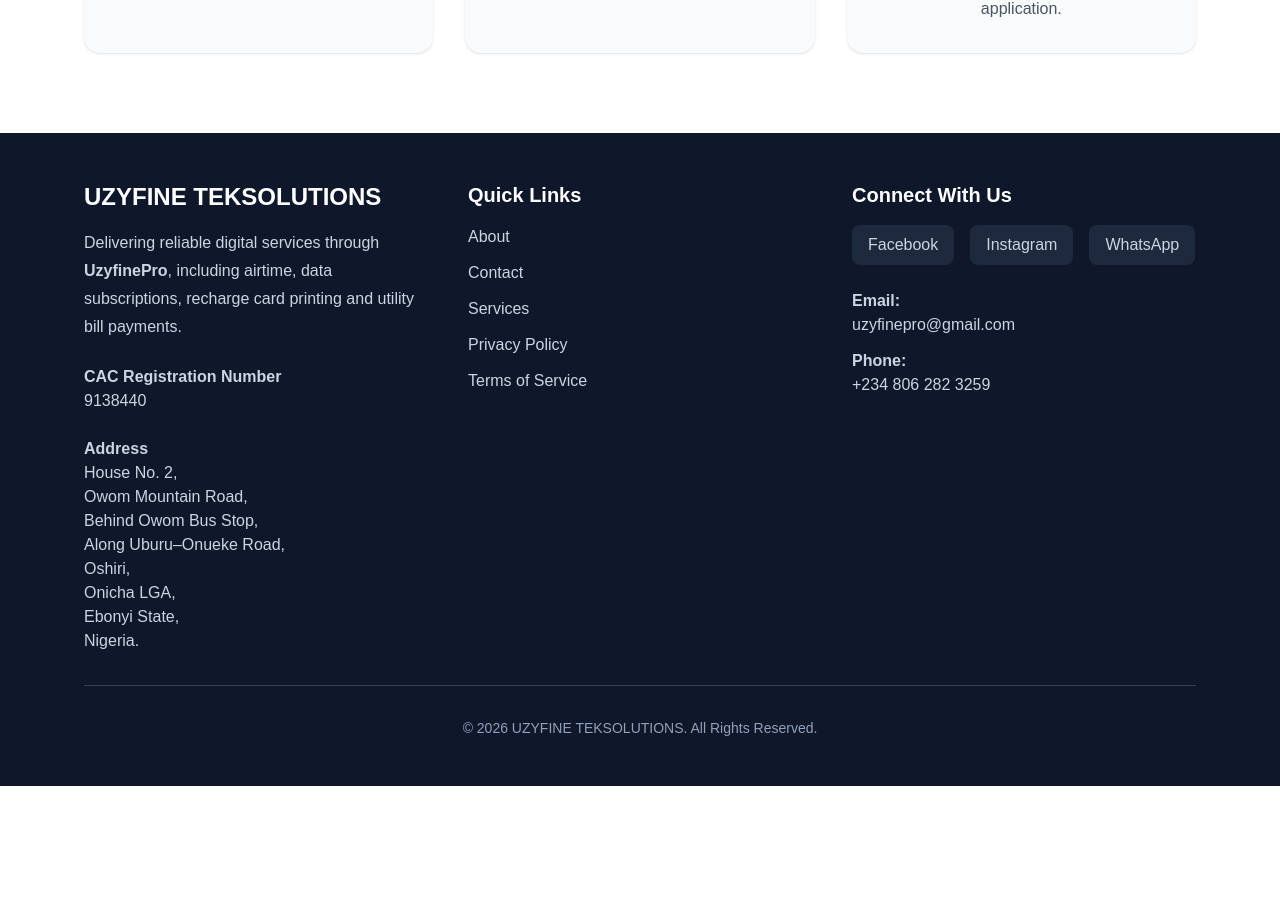
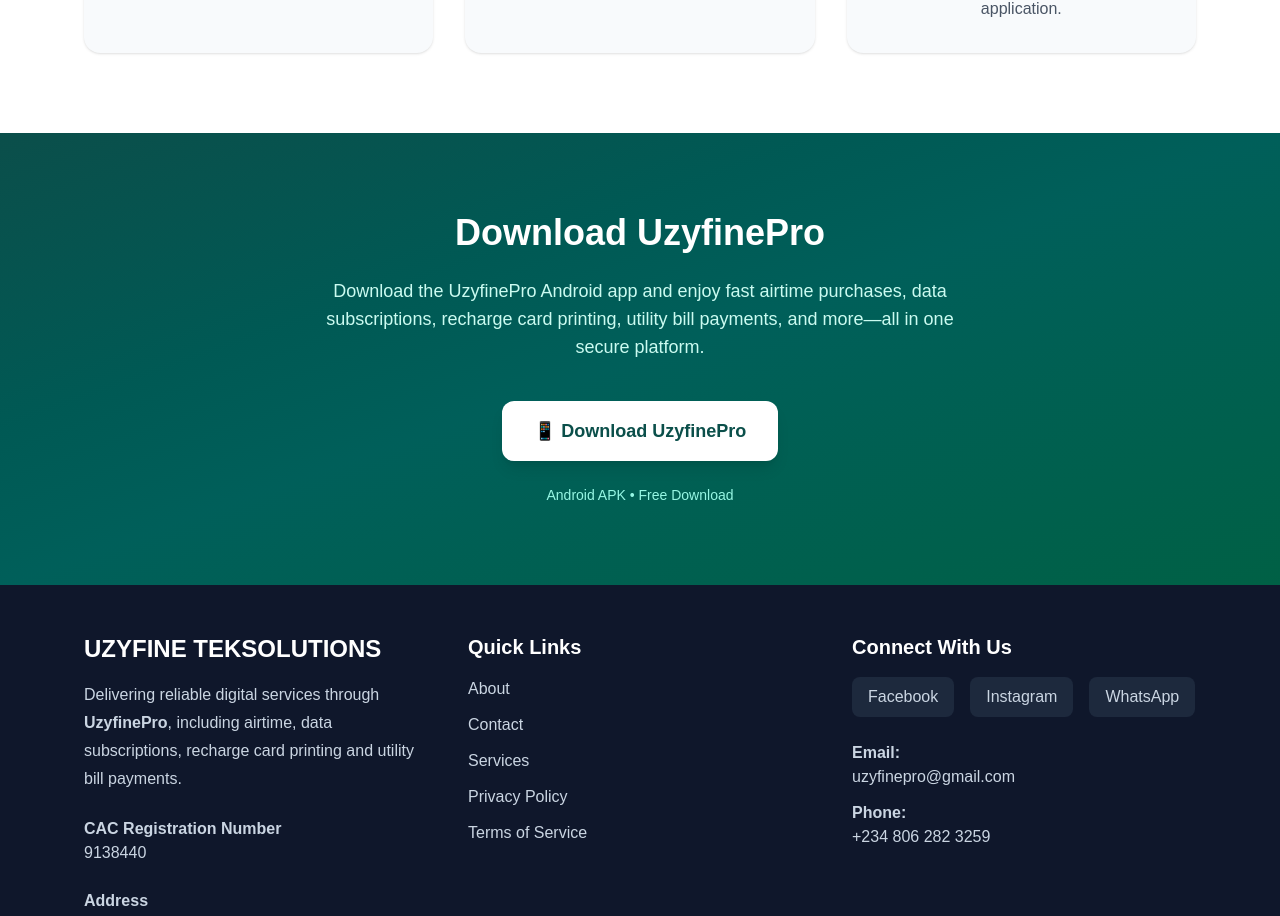
Before and after one commit to jobfranklin71-maker/uzyfine-website, a Next.js app: page / in a window 1280 px wide. Shown: the part 1893-2809 px from the top of the page. Before the commit the page ends 2679 px from the top, so only its background shows below. Built offline with nearby package versions, Linux system fonts and the light colour scheme.

Commit message:
Add download section

```diff
--- a/app/page.tsx
+++ b/app/page.tsx
@@ -264,6 +264,36 @@
 
 </section>
 
+{/* ================= DOWNLOAD APP ================= */}
+
+<section className="bg-gradient-to-br from-teal-900 via-teal-800 to-emerald-800 py-20 text-white">
+  <div className="mx-auto max-w-5xl px-5 text-center">
+
+    <h2 className="text-4xl font-bold">
+      Download UzyfinePro
+    </h2>
+
+    <p className="mx-auto mt-6 max-w-2xl text-lg text-teal-100">
+      Download the UzyfinePro Android app and enjoy fast airtime
+      purchases, data subscriptions, recharge card printing,
+      utility bill payments, and more—all in one secure platform.
+    </p>
+
+    <div className="mt-10 flex justify-center">
+      <a
+        href="/downloads/UzyfinePro.apk"
+        className="rounded-xl bg-white px-8 py-4 text-lg font-semibold text-teal-900 shadow-lg transition hover:scale-105 hover:bg-slate-100"
+      >
+        📱 Download UzyfinePro
+      </a>
+    </div>
+
+    <p className="mt-6 text-sm text-teal-200">
+      Android APK • Free Download
+    </p>
+
+  </div>
+</section>
 
       {/* ================= FOOTER ================= */}
 
```
